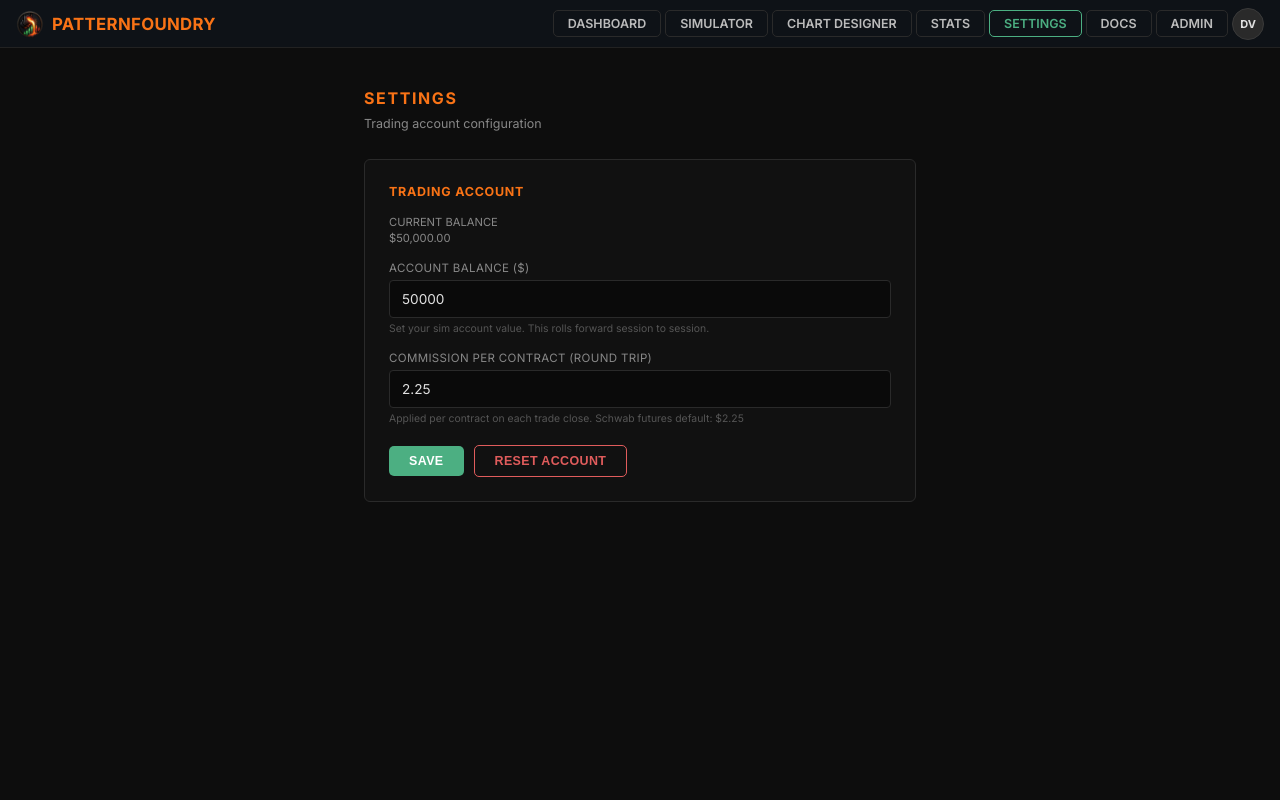
After one commit to dvln811/PatternFoundry, a Flask app: page /settings in a window 1280 px wide. The commit adds this page. Run offline with Flask 3, Linux system fonts and the light colour scheme; data comes from the database, SQL or seed files in the repository.

Commit message:
feat: persistent trading accounts with rolling balance and per-contract commission
- trading_accounts table (balance, commission, active/archived status)
- Settings page to configure account balance and commission
- Simulator loads balance from server, applies commission per contract, persists on close
- Account reset archives old, creates new (history preserved)
- Settings nav link added to all pages

```diff
--- a/app.py
+++ b/app.py
@@ -13,7 +13,8 @@ from generators import (CHARACTERS, CharacterSpec, RegimeSpec, DriftSpec,
                         VolatilitySpec, WickSpec, VolumeSpec, GapSpec, EventSpec,
                         generate_v2, apply_session_structure,
                         extract_gap_cfg, disable_internal_gaps)
-from models import User, init_db, _get_db, save_session, get_sessions
+from models import User, init_db, _get_db, save_session, get_sessions, \
+    get_active_account, create_account, update_account_balance, update_account_settings, reset_account
 
 app = Flask(__name__)
 app.secret_key = os.environ.get('PF_SECRET', secrets.token_hex(32))
@@ -427,6 +428,61 @@ def api_get_sessions():
     if not uid:
         return jsonify({'error': 'unauthorized'}), 401
     return jsonify(get_sessions(uid))
+
+
+@app.route('/api/account')
+def api_get_account():
+    uid = _get_user_id()
+    if not uid:
+        return jsonify({'error': 'unauthorized'}), 401
+    acct = get_active_account(uid)
+    if not acct:
+        create_account(uid)
+        acct = get_active_account(uid)
+    return jsonify(acct)
+
+
+@app.route('/api/account', methods=['POST'])
+def api_update_account():
+    uid = _get_user_id()
+    if not uid:
+        return jsonify({'error': 'unauthorized'}), 401
+    data = request.get_json(force=True)
+    acct = get_active_account(uid)
+    if not acct:
+        create_account(uid, float(data.get('balance', 50000)), float(data.get('commission', 2.25)))
+    else:
+        update_account_settings(acct['id'], float(data.get('balance', acct['balance'])),
+                                float(data.get('commission', acct['commission_per_contract'])))
+    return jsonify({'saved': True})
+
+
+@app.route('/api/account/reset', methods=['POST'])
+def api_reset_account():
+    uid = _get_user_id()
+    if not uid:
+        return jsonify({'error': 'unauthorized'}), 401
+    data = request.get_json(force=True)
+    reset_account(uid, float(data.get('balance', 50000)), float(data.get('commission', 2.25)))
+    return jsonify({'reset': True})
+
+
+@app.route('/api/account/update-balance', methods=['POST'])
+def api_update_balance():
+    uid = _get_user_id()
+    if not uid:
+        return jsonify({'error': 'unauthorized'}), 401
+    data = request.get_json(force=True)
+    acct = get_active_account(uid)
+    if not acct:
+        return jsonify({'error': 'no_account'}), 404
+    update_account_balance(acct['id'], float(data['balance']))
+    return jsonify({'saved': True})
+
+
+@app.route('/settings')
+def settings_page():
+    return render_template('settings.html')
 
 
 def _build_spec_from_payload(data):
--- a/templates/admin_feedback.html
+++ b/templates/admin_feedback.html
@@ -41,6 +41,7 @@ h2{color:#f97316;font-size:1rem;text-transform:uppercase;letter-spacing:.1em;mar
     <a href="/simulator">Simulator</a>
     <a href="/chartdesigner">Chart Designer</a>
     <a href="/stats">Stats</a>
+    <a href="/settings">Settings</a>
     <a href="/docs">Docs</a>
     {% if is_admin %}<a href="/admin" class="active">Admin</a>{% endif %}
     {% if not is_admin %}<a href="/feedback" target="_blank" style="color:#888;font-size:.7rem;text-decoration:none;border:1px solid #2a2a2a;padding:4px 10px;border-radius:4px;margin-left:auto" onmouseenter="this.style.borderColor='#4caf82';this.style.color='#4caf82'" onmouseleave="this.style.borderColor='#2a2a2a';this.style.color='#888'">Feedback</a>{% endif %}
--- a/templates/admin_hub.html
+++ b/templates/admin_hub.html
@@ -32,6 +32,7 @@ h1{color:#f97316;font-size:1.1rem;text-transform:uppercase;letter-spacing:.1em;m
     <a href="/simulator">Simulator</a>
     <a href="/chartdesigner">Chart Designer</a>
     <a href="/stats">Stats</a>
+    <a href="/settings">Settings</a>
     <a href="/docs">Docs</a>
     {% if is_admin %}<a href="/admin" class="active">Admin</a>{% endif %}
     {% if not is_admin %}<a href="/feedback" target="_blank" style="color:#888;font-size:.7rem;text-decoration:none;border:1px solid #2a2a2a;padding:4px 10px;border-radius:4px;margin-left:auto" onmouseenter="this.style.borderColor='#4caf82';this.style.color='#4caf82'" onmouseleave="this.style.borderColor='#2a2a2a';this.style.color='#888'">Feedback</a>{% endif %}
--- a/templates/admin_users.html
+++ b/templates/admin_users.html
@@ -41,6 +41,7 @@ tr:hover{background:#1a1a1a}
     <a href="/simulator">Simulator</a>
     <a href="/chartdesigner">Chart Designer</a>
     <a href="/stats">Stats</a>
+    <a href="/settings">Settings</a>
     <a href="/docs">Docs</a>
     {% if is_admin %}<a href="/admin" class="active">Admin</a>{% endif %}
     {% if not is_admin %}<a href="/feedback" target="_blank" style="color:#888;font-size:.7rem;text-decoration:none;border:1px solid #2a2a2a;padding:4px 10px;border-radius:4px;margin-left:auto" onmouseenter="this.style.borderColor='#4caf82';this.style.color='#4caf82'" onmouseleave="this.style.borderColor='#2a2a2a';this.style.color='#888'">Feedback</a>{% endif %}
--- a/templates/board.html
+++ b/templates/board.html
@@ -87,6 +87,7 @@ body{background:#0d0d0d;color:#ddd;font-family:Inter,system-ui,sans-serif;height
     <a href="/simulator">Simulator</a>
     <a href="/chartdesigner">Chart Designer</a>
     <a href="/stats">Stats</a>
+    <a href="/settings">Settings</a>
     <a href="/docs">Docs</a>
     {% if is_admin %}<a href="/admin" class="active">Admin</a>{% endif %}
     {% if not is_admin %}<a href="/feedback" target="_blank" style="color:#888;font-size:.7rem;text-decoration:none;border:1px solid #2a2a2a;padding:4px 10px;border-radius:4px;margin-left:auto" onmouseenter="this.style.borderColor='#4caf82';this.style.color='#4caf82'" onmouseleave="this.style.borderColor='#2a2a2a';this.style.color='#888'">Feedback</a>{% endif %}
--- a/templates/chartdesigner.html
+++ b/templates/chartdesigner.html
@@ -87,6 +87,7 @@
     <a href="/simulator">Simulator</a>
     <a href="/chartdesigner" class="active">Chart Designer</a>
     <a href="/stats">Stats</a>
+    <a href="/settings">Settings</a>
     <a href="/docs">Docs</a>
     {% if is_admin %}<a href="/admin">Admin</a>{% endif %}
     {% if not is_admin %}<a href="/feedback" target="_blank" style="color:#888;font-size:.7rem;text-decoration:none;border:1px solid #2a2a2a;padding:4px 10px;border-radius:4px;margin-left:auto" onmouseenter="this.style.borderColor='#4caf82';this.style.color='#4caf82'" onmouseleave="this.style.borderColor='#2a2a2a';this.style.color='#888'">Feedback</a>{% endif %}
--- a/templates/dashboard.html
+++ b/templates/dashboard.html
@@ -75,6 +75,7 @@ body{background:#0d0d0d;color:#ddd;font-family:Inter,system-ui,sans-serif;height
     <a href="/simulator">Simulator</a>
     <a href="/chartdesigner">Chart Designer</a>
     <a href="/stats">Stats</a>
+    <a href="/settings">Settings</a>
     <a href="/docs">Docs</a>
     {% if is_admin %}<a href="/admin">Admin</a>{% endif %}
     {% if not is_admin %}<a href="/feedback" target="_blank" style="color:#888;font-size:.7rem;text-decoration:none;border:1px solid #2a2a2a;padding:4px 10px;border-radius:4px;margin-left:auto" onmouseenter="this.style.borderColor='#4caf82';this.style.color='#4caf82'" onmouseleave="this.style.borderColor='#2a2a2a';this.style.color='#888'">Feedback</a>{% endif %}
--- a/templates/docs.html
+++ b/templates/docs.html
@@ -36,6 +36,7 @@ body{background:#0d0d0d;color:#ddd;font-family:Inter,system-ui,sans-serif;min-he
     <a href="/simulator">Simulator</a>
     <a href="/chartdesigner">Chart Designer</a>
     <a href="/stats">Stats</a>
+    <a href="/settings">Settings</a>
     <a href="/docs" class="active">Docs</a>
     {% if is_admin %}<a href="/admin">Admin</a>{% endif %}
     {% if not is_admin %}<a href="/feedback" target="_blank" style="color:#888;font-size:.7rem;text-decoration:none;border:1px solid #2a2a2a;padding:4px 10px;border-radius:4px;margin-left:auto" onmouseenter="this.style.borderColor='#4caf82';this.style.color='#4caf82'" onmouseleave="this.style.borderColor='#2a2a2a';this.style.color='#888'">Feedback</a>{% endif %}
--- a/templates/docs_designer.html
+++ b/templates/docs_designer.html
@@ -49,6 +49,7 @@ table tr:hover td{background:#151515}
     <a href="/simulator">Simulator</a>
     <a href="/chartdesigner">Chart Designer</a>
     <a href="/stats">Stats</a>
+    <a href="/settings">Settings</a>
     <a href="/docs" class="active">Docs</a>
     {% if is_admin %}<a href="/admin">Admin</a>{% endif %}
     {% if not is_admin %}<a href="/feedback" target="_blank" style="color:#888;font-size:.7rem;text-decoration:none;border:1px solid #2a2a2a;padding:4px 10px;border-radius:4px;margin-left:auto" onmouseenter="this.style.borderColor='#4caf82';this.style.color='#4caf82'" onmouseleave="this.style.borderColor='#2a2a2a';this.style.color='#888'">Feedback</a>{% endif %}
--- a/templates/docs_getting_started.html
+++ b/templates/docs_getting_started.html
@@ -46,6 +46,7 @@ table tr:hover td{background:#151515}
     <a href="/simulator">Simulator</a>
     <a href="/chartdesigner">Chart Designer</a>
     <a href="/stats">Stats</a>
+    <a href="/settings">Settings</a>
     <a href="/docs" class="active">Docs</a>
     {% if is_admin %}<a href="/admin">Admin</a>{% endif %}
     {% if not is_admin %}<a href="/feedback" target="_blank" style="color:#888;font-size:.7rem;text-decoration:none;border:1px solid #2a2a2a;padding:4px 10px;border-radius:4px;margin-left:auto" onmouseenter="this.style.borderColor='#4caf82';this.style.color='#4caf82'" onmouseleave="this.style.borderColor='#2a2a2a';this.style.color='#888'">Feedback</a>{% endif %}
--- a/templates/docs_indicators.html
+++ b/templates/docs_indicators.html
@@ -53,6 +53,7 @@ table tr:hover td{background:#151515}
     <a href="/simulator">Simulator</a>
     <a href="/chartdesigner">Chart Designer</a>
     <a href="/stats">Stats</a>
+    <a href="/settings">Settings</a>
     <a href="/docs" class="active">Docs</a>
     {% if is_admin %}<a href="/admin">Admin</a>{% endif %}
     {% if not is_admin %}<a href="/feedback" target="_blank" style="color:#888;font-size:.7rem;text-decoration:none;border:1px solid #2a2a2a;padding:4px 10px;border-radius:4px;margin-left:auto" onmouseenter="this.style.borderColor='#4caf82';this.style.color='#4caf82'" onmouseleave="this.style.borderColor='#2a2a2a';this.style.color='#888'">Feedback</a>{% endif %}
--- a/templates/docs_orderbook.html
+++ b/templates/docs_orderbook.html
@@ -50,6 +50,7 @@ table tr:hover td{background:#151515}
     <a href="/simulator">Simulator</a>
     <a href="/chartdesigner">Chart Designer</a>
     <a href="/stats">Stats</a>
+    <a href="/settings">Settings</a>
     <a href="/docs" class="active">Docs</a>
     {% if is_admin %}<a href="/admin">Admin</a>{% endif %}
     {% if not is_admin %}<a href="/feedback" target="_blank" style="color:#888;font-size:.7rem;text-decoration:none;border:1px solid #2a2a2a;padding:4px 10px;border-radius:4px;margin-left:auto" onmouseenter="this.style.borderColor='#4caf82';this.style.color='#4caf82'" onmouseleave="this.style.borderColor='#2a2a2a';this.style.color='#888'">Feedback</a>{% endif %}
--- a/templates/docs_pricing.html
+++ b/templates/docs_pricing.html
@@ -53,6 +53,7 @@ table tr:hover td{background:#151515}
     <a href="/simulator">Simulator</a>
     <a href="/chartdesigner">Chart Designer</a>
     <a href="/stats">Stats</a>
+    <a href="/settings">Settings</a>
     <a href="/docs" class="active">Docs</a>
     {% if is_admin %}<a href="/admin">Admin</a>{% endif %}
     {% if not is_admin %}<a href="/feedback" target="_blank" style="color:#888;font-size:.7rem;text-decoration:none;border:1px solid #2a2a2a;padding:4px 10px;border-radius:4px;margin-left:auto" onmouseenter="this.style.borderColor='#4caf82';this.style.color='#4caf82'" onmouseleave="this.style.borderColor='#2a2a2a';this.style.color='#888'">Feedback</a>{% endif %}
--- a/templates/docs_simulator.html
+++ b/templates/docs_simulator.html
@@ -50,6 +50,7 @@ table tr:hover td{background:#151515}
     <a href="/simulator">Simulator</a>
     <a href="/chartdesigner">Chart Designer</a>
     <a href="/stats">Stats</a>
+    <a href="/settings">Settings</a>
     <a href="/docs" class="active">Docs</a>
     {% if is_admin %}<a href="/admin">Admin</a>{% endif %}
     {% if not is_admin %}<a href="/feedback" target="_blank" style="color:#888;font-size:.7rem;text-decoration:none;border:1px solid #2a2a2a;padding:4px 10px;border-radius:4px;margin-left:auto" onmouseenter="this.style.borderColor='#4caf82';this.style.color='#4caf82'" onmouseleave="this.style.borderColor='#2a2a2a';this.style.color='#888'">Feedback</a>{% endif %}
--- a/templates/feature_ideas.html
+++ b/templates/feature_ideas.html
@@ -48,6 +48,7 @@ code{background:#1a1a1a;padding:1px 5px;border-radius:3px;font-size:.72rem;color
     <a href="/simulator">Simulator</a>
     <a href="/chartdesigner">Chart Designer</a>
     <a href="/stats">Stats</a>
+    <a href="/settings">Settings</a>
     <a href="/docs">Docs</a>
     {% if is_admin %}<a href="/admin" class="active">Admin</a>{% endif %}
     {% if not is_admin %}<a href="/feedback" target="_blank" style="color:#888;font-size:.7rem;text-decoration:none;border:1px solid #2a2a2a;padding:4px 10px;border-radius:4px;margin-left:auto" onmouseenter="this.style.borderColor='#4caf82';this.style.color='#4caf82'" onmouseleave="this.style.borderColor='#2a2a2a';this.style.color='#888'">Feedback</a>{% endif %}
--- a/templates/marketing.html
+++ b/templates/marketing.html
@@ -40,6 +40,7 @@ td{padding:8px 10px;font-size:.8rem;border-bottom:1px solid #1a1a1a}
     <a href="/simulator">Simulator</a>
     <a href="/chartdesigner">Chart Designer</a>
     <a href="/stats">Stats</a>
+    <a href="/settings">Settings</a>
     <a href="/docs">Docs</a>
     {% if is_admin %}<a href="/admin" class="active">Admin</a>{% endif %}
     {% if not is_admin %}<a href="/feedback" target="_blank" style="color:#888;font-size:.7rem;text-decoration:none;border:1px solid #2a2a2a;padding:4px 10px;border-radius:4px;margin-left:auto" onmouseenter="this.style.borderColor='#4caf82';this.style.color='#4caf82'" onmouseleave="this.style.borderColor='#2a2a2a';this.style.color='#888'">Feedback</a>{% endif %}
--- /dev/null
+++ b/templates/settings.html
@@ -0,0 +1,120 @@
+<!DOCTYPE html>
+<html lang="en">
+<head>
+<meta charset="UTF-8"><meta name="viewport" content="width=device-width,initial-scale=1">
+<title>PatternFoundry - Settings</title>
+<link href="https://fonts.googleapis.com/css2?family=Inter:wght@400;500;600;700&display=swap" rel="stylesheet">
+<style>
+*{margin:0;padding:0;box-sizing:border-box}html{color-scheme:dark}
+body{background:#0d0d0d;color:#ddd;font-family:Inter,system-ui,sans-serif;min-height:100vh}
+.pf-header{background:#0e1217;border-bottom:1px solid #222;padding:8px 16px;display:flex;align-items:center;gap:10px;height:48px}
+.pf-header .brand{display:flex;align-items:center;gap:8px;color:#f97316;font-weight:700;text-decoration:none;font-size:1.05rem;text-transform:uppercase;letter-spacing:.3px}
+.pf-header .brand img{height:28px}
+.pf-header nav{margin-left:auto;display:flex;gap:4px;align-items:center}
+.pf-header nav a{padding:5px 14px;border-radius:5px;font-size:.78rem;font-weight:600;text-decoration:none;color:#bbb;border:1px solid #2a2a2a;text-transform:uppercase}
+.pf-header nav a:hover{border-color:#4caf82;color:#ddd}
+.pf-header nav a.active{color:#4caf82;border-color:#4caf82}
+.avatar-wrap{position:relative;margin-left:auto}.avatar-btn{width:32px;height:32px;border-radius:50%;background:#2a2a2a;border:1px solid #3a3a3a;color:#e0e0e0;font-size:11px;font-weight:700;display:flex;align-items:center;justify-content:center;cursor:pointer}.avatar-btn:hover{border-color:#4caf82}.avatar-menu{display:none;position:absolute;top:38px;right:0;background:#1a1a1a;border:1px solid #2a2a2a;border-radius:6px;padding:12px;min-width:160px;z-index:9999;box-shadow:0 4px 12px rgba(0,0,0,.5)}.avatar-wrap.open .avatar-menu{display:block}.avatar-menu a{display:block;color:#ccc;font-size:.75rem;text-decoration:none;padding:5px 0}.avatar-menu a:hover{color:#4caf82}.avatar-menu-name{color:#e0e0e0;font-size:.8rem;font-weight:600}.avatar-menu-email{color:#666;font-size:.7rem;margin-top:2px}
+.wrap{max-width:600px;margin:40px auto;padding:0 24px}
+h1{color:#f97316;font-size:1rem;text-transform:uppercase;letter-spacing:.1em;margin-bottom:8px}
+.subtitle{color:#888;font-size:.78rem;margin-bottom:28px}
+.card{background:#111;border:1px solid #2a2a2a;border-radius:6px;padding:24px;margin-bottom:20px}
+.card h2{font-size:.78rem;color:#f97316;text-transform:uppercase;letter-spacing:.06em;margin-bottom:16px}
+.field{margin-bottom:16px}
+.field label{display:block;font-size:.72rem;color:#888;text-transform:uppercase;letter-spacing:.03em;margin-bottom:5px}
+.field input{width:100%;background:#0a0a0a;border:1px solid #2a2a2a;border-radius:4px;padding:10px 12px;color:#e0e0e0;font-size:.85rem;font-family:inherit}
+.field input:focus{outline:none;border-color:#4caf82}
+.field .hint{font-size:.65rem;color:#555;margin-top:4px}
+.btn{padding:8px 20px;border-radius:5px;font-size:.78rem;font-weight:700;cursor:pointer;text-transform:uppercase;letter-spacing:.03em;border:none}
+.btn-save{background:#4caf82;color:#fff}
+.btn-save:hover{background:#3d9e72}
+.btn-reset{background:transparent;border:1px solid #e05c5c;color:#e05c5c;margin-left:10px}
+.btn-reset:hover{background:#e05c5c18}
+.btn-row{display:flex;align-items:center;margin-top:20px}
+.balance-display{font-size:1.1rem;font-weight:700;color:#e0e0e0;margin-bottom:16px}
+.balance-display span{color:#888;font-size:.7rem;font-weight:400;text-transform:uppercase;display:block;margin-bottom:2px}
+.toast{position:fixed;bottom:24px;right:24px;background:#4caf82;color:#fff;padding:10px 18px;border-radius:5px;font-size:.78rem;font-weight:600;opacity:0;transition:opacity .3s}
+.toast.show{opacity:1}
+</style>
+</head>
+<body>
+<header class="pf-header">
+  <a href="/" class="brand"><img src="/static/patternFoundryLogo.png" alt="">PatternFoundry</a>
+  <nav>
+    <a href="/">Dashboard</a>
+    <a href="/simulator">Simulator</a>
+    <a href="/chartdesigner">Chart Designer</a>
+    <a href="/stats">Stats</a>
+    <a href="/settings" class="active">Settings</a>
+    <a href="/docs">Docs</a>
+    {% if is_admin %}<a href="/admin">Admin</a>{% endif %}
+      <div class="avatar-wrap" onclick="this.classList.toggle('open')"><div class="avatar-btn">{{ initials or 'U' }}</div><div class="avatar-menu"><div class="avatar-menu-name">{{ user_name or 'User' }}</div><div class="avatar-menu-email">{{ user or '' }}</div><hr style="border:none;border-top:1px solid #2a2a2a;margin:8px 0"><a href="/logout">Sign Out</a></div></div>
+  </nav>
+</header>
+<div class="wrap">
+<h1>Settings</h1>
+<p class="subtitle">Trading account configuration</p>
+
+<div class="card">
+  <h2>Trading Account</h2>
+  <div class="balance-display"><span>Current Balance</span><span id="current-bal">—</span></div>
+  <div class="field">
+    <label>Account Balance ($)</label>
+    <input type="number" id="inp-balance" min="1000" max="250000" step="1000">
+    <div class="hint">Set your sim account value. This rolls forward session to session.</div>
+  </div>
+  <div class="field">
+    <label>Commission per Contract (round trip)</label>
+    <input type="number" id="inp-commission" min="0" max="50" step="0.05">
+    <div class="hint">Applied per contract on each trade close. Schwab futures default: $2.25</div>
+  </div>
+  <div class="btn-row">
+    <button class="btn btn-save" onclick="saveSettings()">Save</button>
+    <button class="btn btn-reset" onclick="resetAccount()">Reset Account</button>
+  </div>
+</div>
+</div>
+
+<div class="toast" id="toast"></div>
+
+<script>
+let currentAccount = null;
+
+async function loadAccount() {
+  const res = await fetch('/api/account', {credentials:'include'});
+  currentAccount = await res.json();
+  document.getElementById('current-bal').textContent = '$' + currentAccount.balance.toLocaleString(undefined, {minimumFractionDigits:2, maximumFractionDigits:2});
+  document.getElementById('inp-balance').value = currentAccount.balance;
+  document.getElementById('inp-commission').value = currentAccount.commission_per_contract;
+}
+
+async function saveSettings() {
+  const balance = parseFloat(document.getElementById('inp-balance').value);
+  const commission = parseFloat(document.getElementById('inp-commission').value);
+  await fetch('/api/account', {method:'POST', credentials:'include', headers:{'Content-Type':'application/json'},
+    body: JSON.stringify({balance, commission})});
+  toast('Settings saved');
+  loadAccount();
+}
+
+async function resetAccount() {
+  if (!confirm('Reset your trading account? This archives your current account and starts fresh. Session history is preserved.')) return;
+  const balance = parseFloat(document.getElementById('inp-balance').value) || 50000;
+  const commission = parseFloat(document.getElementById('inp-commission').value) || 2.25;
+  await fetch('/api/account/reset', {method:'POST', credentials:'include', headers:{'Content-Type':'application/json'},
+    body: JSON.stringify({balance, commission})});
+  toast('Account reset');
+  loadAccount();
+}
+
+function toast(msg) {
+  const el = document.getElementById('toast');
+  el.textContent = msg;
+  el.classList.add('show');
+  setTimeout(() => el.classList.remove('show'), 2000);
+}
+
+loadAccount();
+</script>
+</body>
+</html>
--- a/templates/stats.html
+++ b/templates/stats.html
@@ -56,6 +56,7 @@ h1{color:#f97316;font-size:1rem;text-transform:uppercase;letter-spacing:.1em;mar
     <a href="/simulator">Simulator</a>
     <a href="/chartdesigner">Chart Designer</a>
     <a href="/stats" class="active">Stats</a>
+    <a href="/settings">Settings</a>
     <a href="/docs">Docs</a>
     {% if is_admin %}<a href="/admin">Admin</a>{% endif %}
     {% if not is_admin %}<a href="/feedback" target="_blank" style="color:#888;font-size:.7rem;text-decoration:none;border:1px solid #2a2a2a;padding:4px 10px;border-radius:4px;margin-left:auto" onmouseenter="this.style.borderColor='#4caf82';this.style.color='#4caf82'" onmouseleave="this.style.borderColor='#2a2a2a';this.style.color='#888'">Feedback</a>{% endif %}
```
Also changed, not shown: models.py (+58 -3 lines), templates/chart.html (+24 -5 lines).
